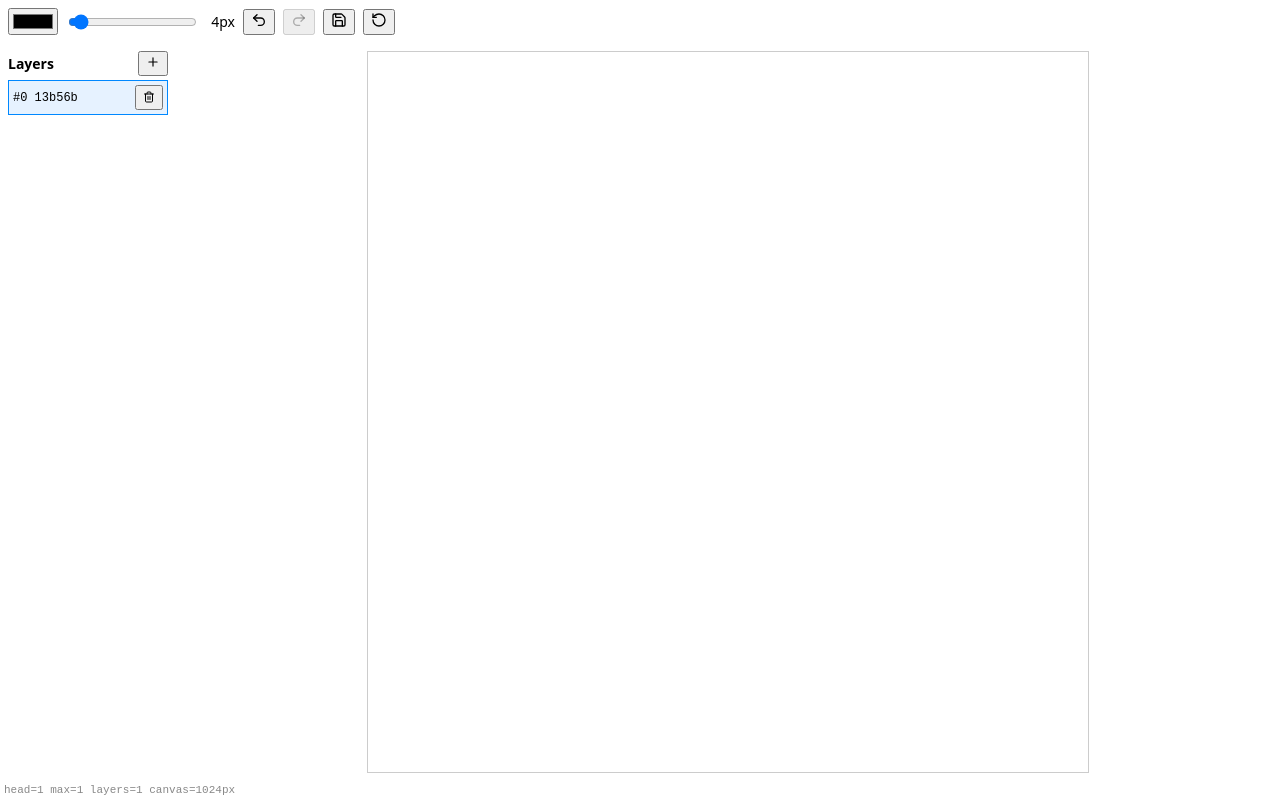
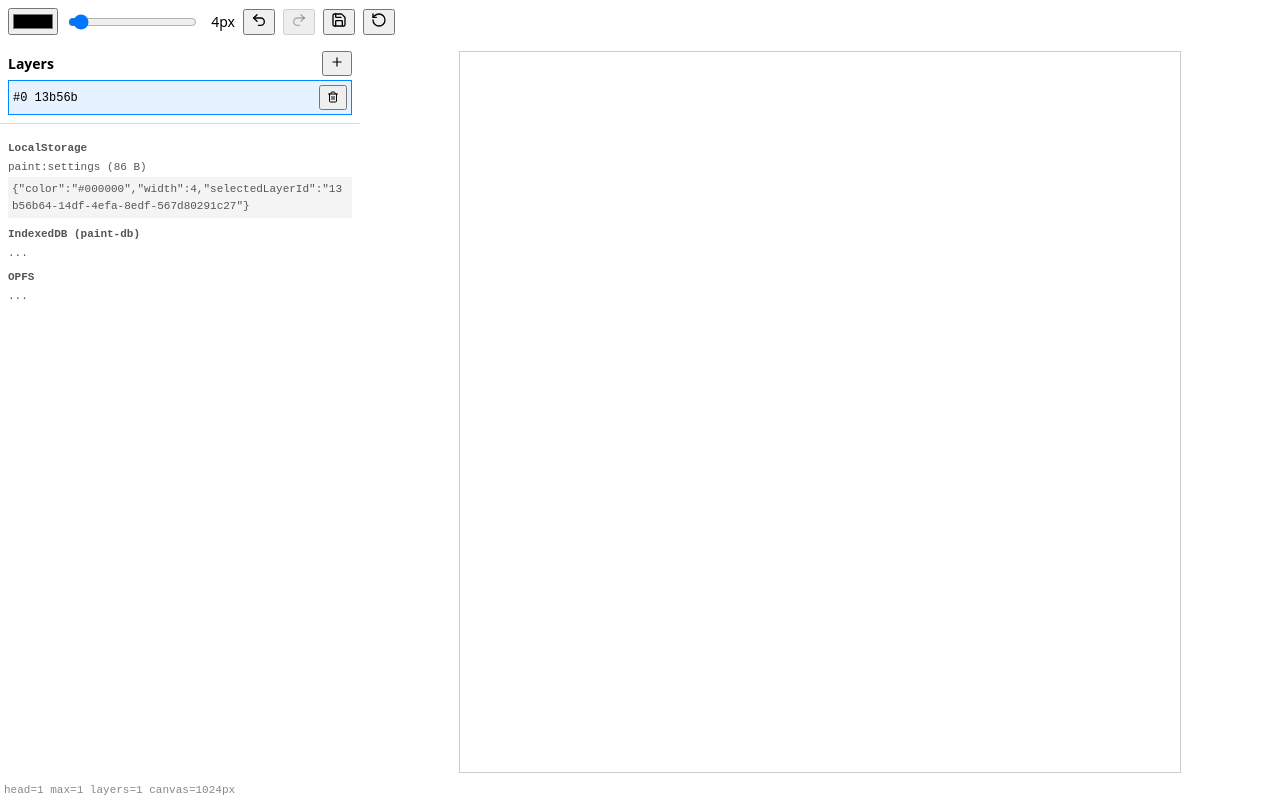
Before and after one commit to ics-creative/260601_storage_api, a React (Vite) app: page / in a window 1280 px wide. Built offline with nearby package versions, Linux system fonts and the light colour scheme.

Commit message:
デバッグ表示

```diff
--- a/src/storage/history.ts
+++ b/src/storage/history.ts
@@ -193,6 +193,45 @@ export async function listOpsBetween(fromExclusive: number, toInclusive: number)
 }
 
 /**
+ * log ストアのエントリ件数を返す (デバッグ表示用)。
+ *
+ * `store.count()` は全件読まずにレコード数だけを取得できる軽量API。
+ */
+export async function countOps(): Promise<number> {
+  const db = await openDb();
+  const tx = db.transaction(STORE_LOG, 'readonly');
+  return await promisifyRequest(tx.objectStore(STORE_LOG).count());
+}
+
+/**
+ * 末尾から `n` 件のログエントリを取得 (デバッグ表示用)。
+ *
+ * `openCursor(null, 'prev')` で末尾から逆順に走査し、n 件取ったら止める。
+ * 返り値は呼び出し側の使い勝手のため昇順に並べ直す。
+ */
+export async function peekRecentOps(n: number): Promise<LogEntry[]> {
+  if (n <= 0) return [];
+  const db = await openDb();
+  const tx = db.transaction(STORE_LOG, 'readonly');
+  const store = tx.objectStore(STORE_LOG);
+  const collected: LogEntry[] = [];
+  await new Promise<void>((resolve, reject) => {
+    const cReq = store.openCursor(null, 'prev');
+    cReq.onsuccess = () => {
+      const cur = cReq.result;
+      if (cur && collected.length < n) {
+        collected.push(cur.value as LogEntry);
+        cur.continue();
+      } else {
+        resolve();
+      }
+    };
+    cReq.onerror = () => reject(cReq.error);
+  });
+  return collected.reverse();
+}
+
+/**
  * 指定 seq のログエントリを 1件取得 (Redoで適用するOpを引く時に使用)。
  *
  * `store.get(key)` は該当キーが無ければ `undefined` を返す (例外ではない)。
--- a/src/storage/snapshot.ts
+++ b/src/storage/snapshot.ts
@@ -117,6 +117,44 @@ export async function loadSnapshot(): Promise<{
 }
 
 /**
+ * デバッグ表示用に、スナップショット領域のファイル一覧を軽量に取得する。
+ *
+ * `loadSnapshot` と違い ImageBitmap は作らず、ファイル名とバイト数のみ収集する。
+ * meta はそのまま JSON.parse して返す。
+ *
+ * - `dir.values()` は `FileSystemHandle` の AsyncIterable を返す
+ *   (`FileSystemDirectoryHandle` は AsyncIterable を実装)
+ * - `handle.kind` で `'file'` / `'directory'` を判定できる
+ */
+export async function listFiles(): Promise<{
+  meta: { size: number; data: SnapshotMeta } | null;
+  layers: { name: string; size: number }[];
+}> {
+  const root = await getRoot();
+
+  let meta: { size: number; data: SnapshotMeta } | null = null;
+  try {
+    const fh = await root.getFileHandle(META_FILE);
+    const f = await fh.getFile();
+    meta = { size: f.size, data: JSON.parse(await f.text()) as SnapshotMeta };
+  } catch {
+    // meta無し
+  }
+
+  const layers: { name: string; size: number }[] = [];
+  const layersDir = await getLayersDir(false);
+  if (layersDir) {
+    for await (const entry of layersDir.values()) {
+      if (entry.kind === 'file') {
+        const f = await (entry as FileSystemFileHandle).getFile();
+        layers.push({ name: entry.name, size: f.size });
+      }
+    }
+  }
+  return { meta, layers };
+}
+
+/**
  * OPFS 内のスナップショット関連エントリを削除する (リセット時)。
  *
  * `removeEntry` は対象が無いと例外を投げるので、それぞれ try/catch で握り潰す。
--- /dev/null
+++ b/src/ui/DebugPanel.tsx
@@ -0,0 +1,171 @@
+import { useEffect, useState } from 'react';
+import { countOps, getHead, getMaxSeq, peekRecentOps } from '../storage/history';
+import { listFiles } from '../storage/snapshot';
+import type { LogEntry } from '../core/types';
+
+const RECENT_LIMIT = 5;
+
+type IdbInfo = {
+  count: number;
+  maxSeq: number;
+  head: number;
+  recent: LogEntry[];
+};
+
+type OpfsInfo = Awaited<ReturnType<typeof listFiles>>;
+
+type Props = {
+  /** 値が変わるたびに読み直す (PaintApp の version を渡す) */
+  refreshKey: number;
+};
+
+function formatBytes(n: number): string {
+  if (n < 1024) return `${n} B`;
+  if (n < 1024 * 1024) return `${(n / 1024).toFixed(1)} KB`;
+  return `${(n / 1024 / 1024).toFixed(1)} MB`;
+}
+
+function describeOp(e: LogEntry): string {
+  if (e.op.type === 'stroke') return `stroke(${e.op.points.length}pt)`;
+  if (e.op.type === 'addLayer') return `addLayer(${e.op.layerId.slice(0, 6)})`;
+  return `deleteLayer(${e.op.layerId.slice(0, 6)})`;
+}
+
+export function DebugPanel({ refreshKey }: Props) {
+  const [lsRaw, setLsRaw] = useState<string | null>(null);
+  const [idb, setIdb] = useState<IdbInfo | null>(null);
+  const [opfs, setOpfs] = useState<OpfsInfo | null>(null);
+
+  useEffect(() => {
+    let cancelled = false;
+    async function load() {
+      setLsRaw(localStorage.getItem('paint:settings'));
+
+      const [count, maxSeq, head, recent, files] = await Promise.all([
+        countOps(),
+        getMaxSeq(),
+        getHead(),
+        peekRecentOps(RECENT_LIMIT),
+        listFiles(),
+      ]);
+      if (cancelled) return;
+      setIdb({ count, maxSeq, head, recent });
+      setOpfs(files);
+    }
+    void load();
+    return () => {
+      cancelled = true;
+    };
+  }, [refreshKey]);
+
+  return (
+    <div
+      style={{
+        padding: 8,
+        fontFamily: 'monospace',
+        fontSize: 11,
+        lineHeight: 1.5,
+        color: '#555',
+        borderTop: '1px solid #ddd',
+      }}
+    >
+      <Section title="LocalStorage">
+        {lsRaw ? (
+          <>
+            <div>paint:settings ({formatBytes(lsRaw.length)})</div>
+            <pre style={preStyle}>{lsRaw}</pre>
+          </>
+        ) : (
+          <div>(empty)</div>
+        )}
+      </Section>
+
+      <Section title="IndexedDB (paint-db)">
+        {idb ? <IdbView info={idb} /> : <div>...</div>}
+      </Section>
+
+      <Section title="OPFS">
+        {opfs ? <OpfsTree info={opfs} /> : <div>...</div>}
+      </Section>
+    </div>
+  );
+}
+
+const preStyle: React.CSSProperties = {
+  margin: '2px 0 0',
+  padding: 4,
+  background: '#f4f4f4',
+  whiteSpace: 'pre-wrap',
+  wordBreak: 'break-all',
+  fontFamily: 'inherit',
+  fontSize: 'inherit',
+};
+
+function Section({ title, children }: { title: string; children: React.ReactNode }) {
+  return (
+    <div style={{ marginTop: 8 }}>
+      <div style={{ fontWeight: 'bold', marginBottom: 2 }}>{title}</div>
+      {children}
+    </div>
+  );
+}
+
+function IdbView({ info }: { info: IdbInfo }) {
+  const omitted = info.count - info.recent.length;
+  const headInList = info.recent.some((e) => e.seq === info.head);
+
+  // ▶ は全角幅。1スペースで埋めて、非ヘッド行の半角3スペースと視覚的に揃える
+  const HEAD_MARK = '▶ ';
+  const NO_MARK = '   ';
+  const lines: string[] = [];
+  if (omitted > 0) lines.push(`${NO_MARK}… (${omitted} older)`);
+  if (!headInList) lines.push(`${HEAD_MARK}${String(info.head).padStart(3)}  (cursor.head)`);
+  for (const e of info.recent) {
+    const mark = e.seq === info.head ? HEAD_MARK : NO_MARK;
+    lines.push(`${mark}${String(e.seq).padStart(3)}  ${describeOp(e)}`);
+  }
+  if (info.recent.length === 0 && headInList === false && info.head === 0) {
+    lines.push('   (empty)');
+  }
+
+  return (
+    <>
+      <div>
+        log : {info.count} entries (max seq={info.maxSeq})
+      </div>
+      <pre style={preStyle}>{lines.join('\n')}</pre>
+    </>
+  );
+}
+
+function OpfsTree({ info }: { info: OpfsInfo }) {
+  const lines: string[] = ['/'];
+  // 表示順: meta.json → layers/ (中身)
+  const entries: { name: string; size: number; isDir?: boolean; children?: { name: string; size: number }[] }[] = [];
+  if (info.meta) entries.push({ name: 'meta.json', size: info.meta.size });
+  if (info.layers.length > 0) {
+    entries.push({ name: 'layers', size: 0, isDir: true, children: info.layers });
+  }
+
+  if (entries.length === 0) {
+    return <pre style={preStyle}>/ (empty)</pre>;
+  }
+
+  entries.forEach((e, i) => {
+    const last = i === entries.length - 1;
+    const branch = last ? '└─' : '├─';
+    if (e.isDir) {
+      lines.push(`${branch} ${e.name}/`);
+      const indent = last ? '   ' : '│  ';
+      e.children!.forEach((c, j) => {
+        const cLast = j === e.children!.length - 1;
+        const cBranch = cLast ? '└─' : '├─';
+        lines.push(`${indent}${cBranch} ${c.name}  ${formatBytes(c.size)}`);
+      });
+    } else {
+      lines.push(`${branch} ${e.name}  ${formatBytes(e.size)}`);
+    }
+  });
+
+  return <pre style={preStyle}>{lines.join('\n')}</pre>;
+}
--- a/src/ui/PaintApp.tsx
+++ b/src/ui/PaintApp.tsx
@@ -23,6 +23,7 @@ import { resetAll } from '../reset';
 import { CanvasView } from './CanvasView';
 import { Toolbar } from './Toolbar';
 import { LayerList } from './LayerList';
+import { DebugPanel } from './DebugPanel';
 
 const DEFAULT_SETTINGS: Settings = {
   color: '#000000',
@@ -79,8 +80,11 @@ export function PaintApp() {
       const savedAt = snap?.meta.savedAtSeq ?? 0;
       if (dbMax > savedAt) {
         const apply = window.confirm(
-          `未保存の操作が ${dbMax - savedAt} 件あります。復元しますか？\n` +
-            `[OK] 差分を適用して復元 / [キャンセル] 未保存分を破棄`,
+          `OPFS スナップショットより新しい操作ログが IndexedDB に ${dbMax - savedAt} 件あります。復元しますか？\n` +
+            `IndexedDB has ${dbMax - savedAt} operations newer than the OPFS snapshot. Restore?\n` +
+            `\n` +
+            `OK: 差分を適用して復元 / Apply diff and restore\n` +
+            `Cancel: 未保存分を破棄 / Discard unsaved ops`,
         );
         if (apply) {
           const diff = await listOpsBetween(savedAt, dbMax);
@@ -216,6 +220,7 @@ export function PaintApp() {
       if (c) layers.push({ id, blob: await canvasToBlob(c) });
     }
     await saveSnapshot(layers, { savedAtSeq: head, layerOrder: state.order });
+    bump(); // OPFSの中身が変わったのでデバッグ表示を更新
   }
 
   async function handleReset() {
@@ -242,6 +247,14 @@ export function PaintApp() {
         onReset={handleReset}
       />
       <div style={{ display: 'flex', flex: 1, minHeight: 0 }}>
+        <div
+          style={{
+            display: 'flex',
+            flexDirection: 'column',
+            width: 360,
+            overflow: 'auto',
+          }}
+        >
           <LayerList
             order={stateRef.current.order}
             selectedLayerId={settings.selectedLayerId}
@@ -249,6 +262,8 @@ export function PaintApp() {
             onAdd={handleAddLayer}
             onDelete={handleDeleteLayer}
           />
+          <DebugPanel refreshKey={version} />
+        </div>
         <div
           style={{
             flex: 1,
```
Lines whose indentation alone changed are shown as unchanged.
